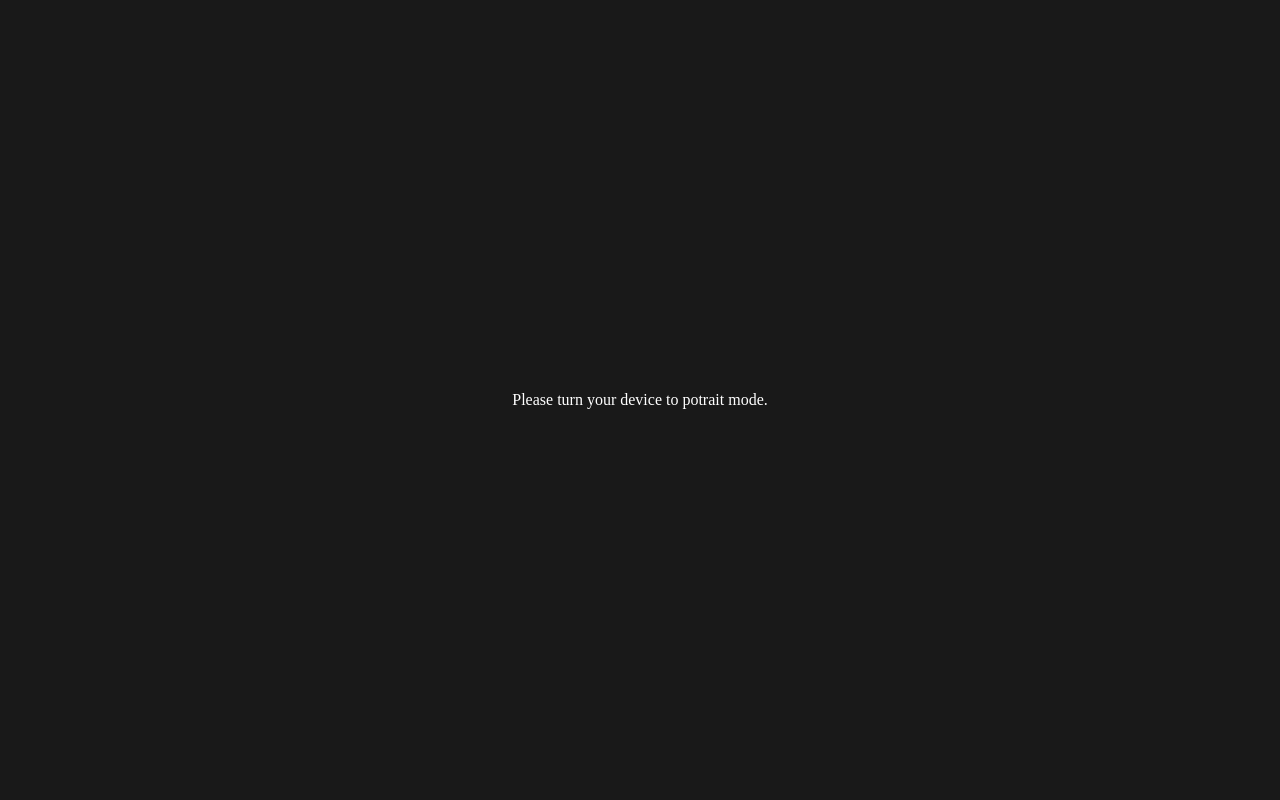
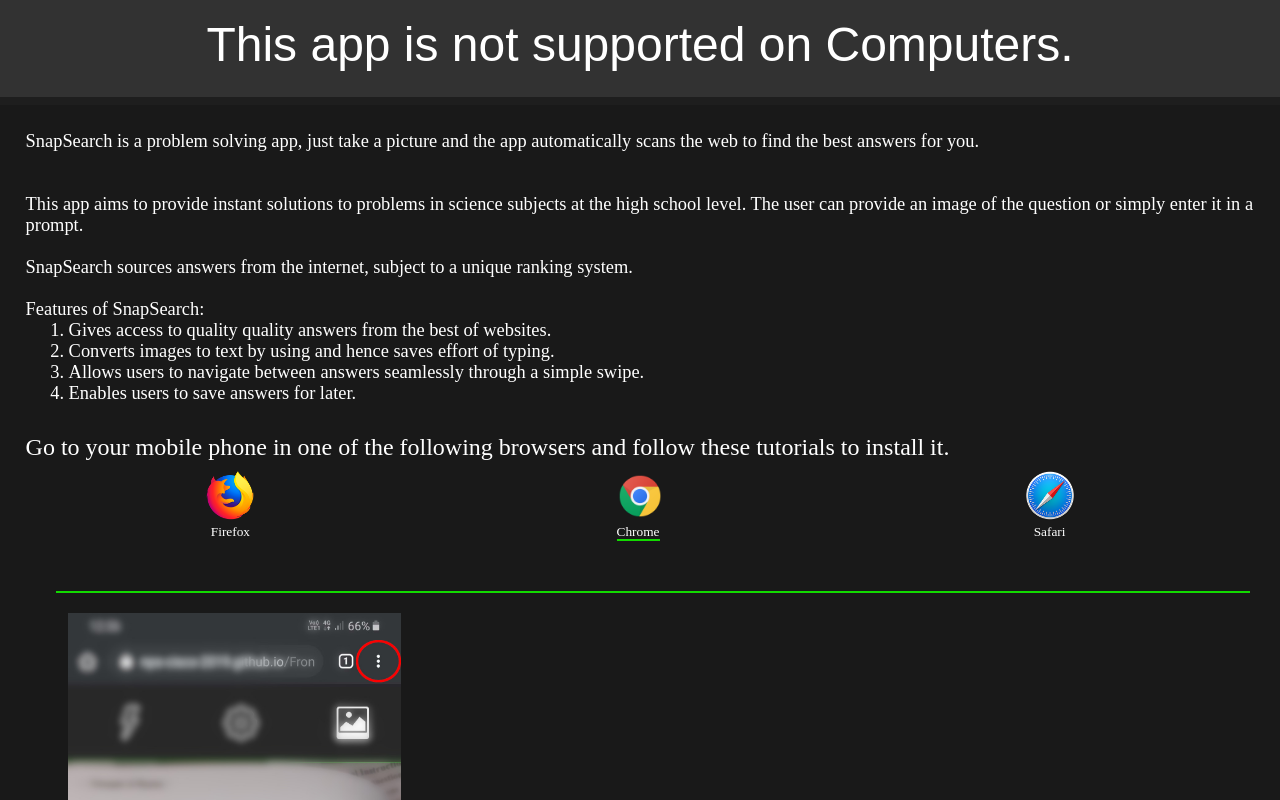
Before and after one commit to NPS-Cisco-2019/Frontend, a React (Create React App) app: page /Frontend/Chrome in a window 1280 px wide. Before the commit this address led to /Frontend/. Shown: the top 800 px of the page. Built offline with nearby package versions, Linux system fonts and the light colour scheme; a web font is replaced by a local one.

Commit message:
Added proper desciption

```diff
--- a/src/App.js
+++ b/src/App.js
@@ -13,13 +13,17 @@ import ErrorBoundary from "shared/Error";
 
 // TEMPORARY, If its true the website shows mobile app on desktop also, just for developement
 // TODO remove this
-let dev = true;
+let dev = false;
 
 function App() {
     return (
         <BrowserRouter basename="Frontend">
             <ErrorBoundary>
-        {typeof window.orientation !== "undefined" || dev ? <MobileApp /> : <CompApp />}
+                {typeof window.orientation !== "undefined" || dev ? (
+                    <MobileApp />
+                ) : (
+                    <CompApp />
+                )}
             </ErrorBoundary>
         </BrowserRouter>
     );
--- a/src/compWebsite/compWebsite.js
+++ b/src/compWebsite/compWebsite.js
@@ -38,24 +38,61 @@ export default class CompApp extends React.Component {
                 <header className="deskHead" style={{ opacity }} id="head">
                     <h1>This app is not supported on Computers.</h1>
                 </header>
-                <div className="body" style={{ top: this.state.headHeight }} id="main">
+                <div
+                    className="body"
+                    style={{ top: this.state.headHeight }}
+                    id="main"
+                >
                     {/* SECTION Main section, contains about and navlinks to tutorials */}
                     <div className="description">
                         <p
                             style={{
-                                fontSize: "1.3em",
-                                marginBottom: 30,
-                                textAlign: "center"
+                                fontSize: "1.15rem",
+                                marginBottom: 30
                             }}
                         >
-                            SnapSearch is a problem solving app, just take a picture and
-                            the app automatically scans the web to find the best answers
-                            for you.
-                            <br /> TODO add more to the description
+                            SnapSearch is a problem solving app, just take a
+                            picture and the app automatically scans the web to
+                            find the best answers for you.
+                            <br />
+                            <br />
+                            <br />
+                            This app aims to provide instant solutions to
+                            problems in science subjects at the high school
+                            level. The user can provide an image of the question
+                            or simply enter it in a prompt.
+                            <br />
+                            <br />
+                            SnapSearch sources answers from the internet,
+                            subject to a unique ranking system.
+                            <br />
+                            <br />
+                            Features of SnapSearch:
+                            <br />
+                            <ol>
+                                <li>
+                                    Gives access to quality quality answers from
+                                    the best of websites.
+                                </li>
+
+                                <li>
+                                    Converts images to text by using and hence
+                                    saves effort of typing.
+                                </li>
+
+                                <li>
+                                    Allows users to navigate between answers
+                                    seamlessly through a simple swipe.
+                                </li>
+
+                                <li>
+                                    Enables users to save answers for later.
+                                </li>
+                            </ol>
                         </p>
                         <h2>
-                            Go to your mobile phone in one of the following browsers and
-                            follow these tutorials to install it.
+                            Go to your mobile phone in one of the following
+                            browsers and follow these tutorials to install it.
                         </h2>
                     </div>
                     {/* !SECTION */}
--- a/src/style/desktopApp.css
+++ b/src/style/desktopApp.css
@@ -1,5 +1,5 @@
 :root {
-  --tutAreas: "img1 text1" "img2 text2" "img3 text3";
+  --tutAreas: "img1 text1""img2 text2""img3 text3";
   --otherRows: repeat(3, 30%);
   --firefoxRows: repeat(2, 45%);
   --fontSize: 300%;
@@ -93,7 +93,9 @@
   margin: auto;
 }
 
-.firefox, .safari, .chrome {
+.firefox,
+.safari,
+.chrome {
   object-fit: contain;
   max-width: 50px;
   height: 100%;
@@ -118,8 +120,8 @@
 
 .tut {
   position: relative;
-	display: grid;
-  grid-template-areas: "img1 text1" "img2 text2" "img3 text3";
+  display: grid;
+  grid-template-areas: "img1 text1""img2 text2""img3 text3";
   grid-template-areas: var(--tutAreas);
   margin: 30px;
   margin-top: 20px;
@@ -160,7 +162,9 @@
   min-width: 40%;
 }
 
-.p1, .p2, .p3 {
+.p1,
+.p2,
+.p3 {
   font-size: var(--fontSize);
   text-align: center;
   align-self: center;
@@ -194,7 +198,23 @@
   z-index: 20;
 }
 
-h2, p {
+.description p {
+  flex-direction: column;
+  align-items: flex-start;
+  text-align: left;
+}
+
+.description p br {
+  height: 0.5rem;
+}
+
+.description p ol {
+  width: 93%;
+  align-self: center;
+}
+
+h2,
+p {
   font-weight: 300;
   margin-bottom: 10px;
 }
```
Lines whose indentation alone changed are shown as unchanged.
